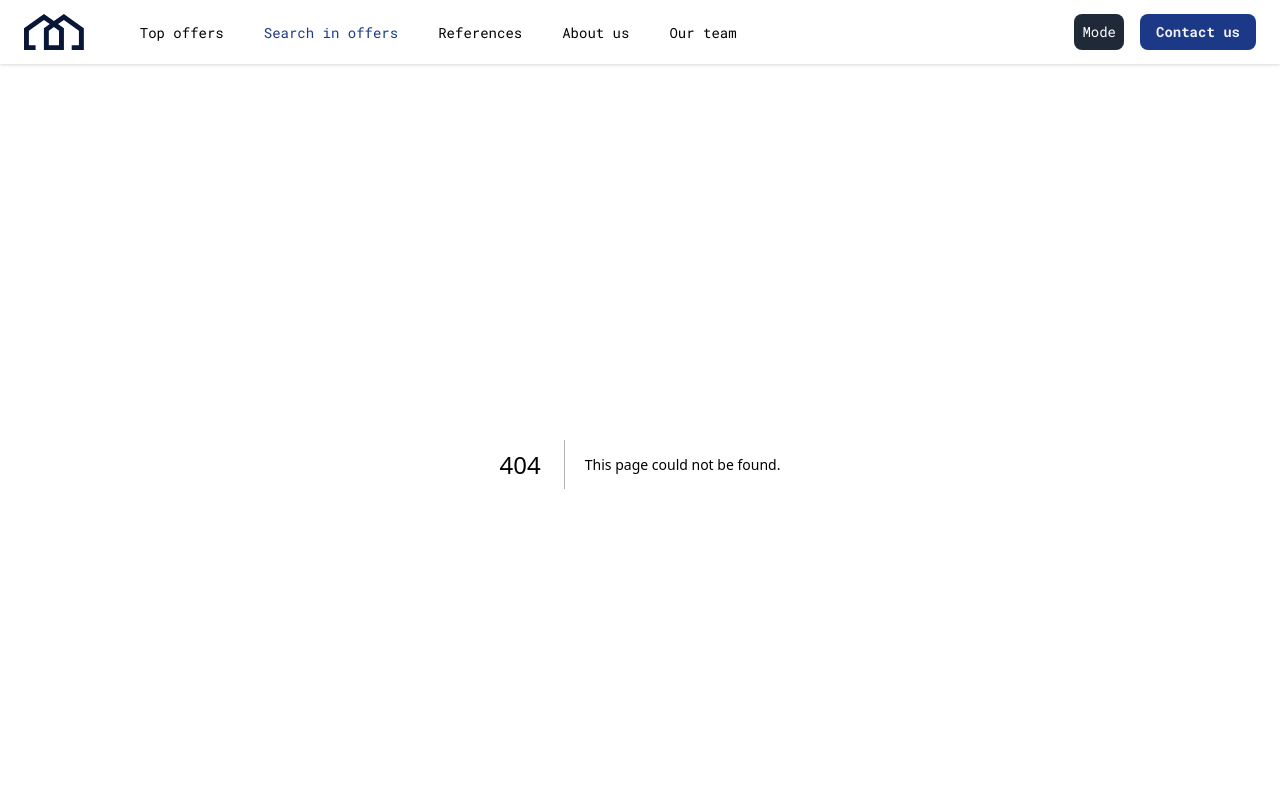
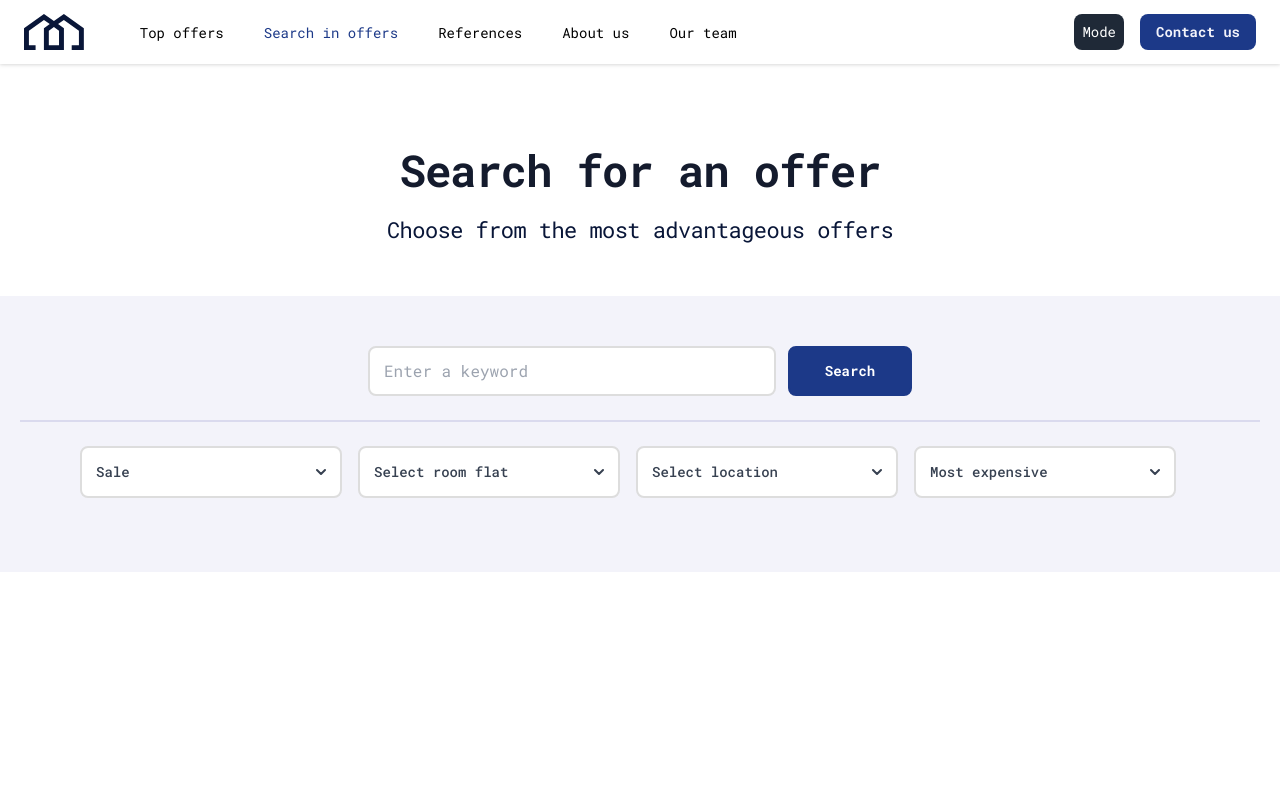
Before and after one commit to Nkiriobasi/home-finder-hub, a Next.js app: page /search-in-offers in a window 1280 px wide. Before the commit this address had no page. Shown: the top 800 px of the page. Built offline with nearby package versions, Linux system fonts and the light colour scheme.

Commit message:
made UI changes

```diff
--- a/src/app/layout.tsx
+++ b/src/app/layout.tsx
@@ -3,8 +3,9 @@ import './globals.css'
 
 import type { Metadata } from 'next'
 import localFont from 'next/font/local'
-import Header from '@/layouts/header/header'
-import Footer from './../layouts/footer/footer';
+import Header from '@/layouts/general/header/header'
+import Footer from './../layouts/general/footer/footer';
+import Newsletter from '@/layouts/general/newsletter/newsletter'
 
 const robotoMono = localFont({
   src: [
@@ -40,6 +41,7 @@ export default function RootLayout({ children }: { children: React.ReactNode })
         <Theme>
           <Header />
           {children}
+          <Newsletter />
           <Footer />
         </Theme>
       </body>
--- a/src/app/page.tsx
+++ b/src/app/page.tsx
@@ -1,20 +1,17 @@
-import OurTeam from "@/layouts/homepage/ourTeam/ourTeam";
-import Landing from "@/layouts/homepage/landing/landing";
-import TopOffers from "@/layouts/homepage/topOffers/topOffers";
-import AboutUs from "@/layouts/homepage/aboutUs/aboutUs";
-import References from "@/layouts/homepage/references/references";
-import Newsletter from "@/layouts/homepage/newsletter/newsletter";
-
+import OurTeam from "@/layouts/landing/ourTeam/ourTeam";
+import Heading from "@/layouts/landing/heading/heading";
+import TopOffers from "@/layouts/landing/topOffers/topOffers";
+import AboutUs from "@/layouts/landing/aboutUs/aboutUs";
+import References from "@/layouts/landing/references/references";
 
 export default function Home() {
   return (
     <main>
-      <Landing />
+      <Heading />
       <TopOffers />
       <AboutUs />
       <OurTeam />
       <References />
-      <Newsletter />
     </main>
   )
 }
--- /dev/null
+++ b/src/app/search-in-offers/page.tsx
@@ -0,0 +1,15 @@
+import Heading from '@/layouts/searchInOffers/heading/heading'
+import PropertyDisplay from '@/layouts/searchInOffers/propertyDisplay/propertyDisplay'
+import SearchFilters from '@/layouts/searchInOffers/searchFilters/searchFilters'
+
+const SearchInOffers = () => {
+  return (
+    <main>
+      <Heading />
+      <SearchFilters />
+      <PropertyDisplay />
+    </main>
+  )
+}
+
+export default SearchInOffers
--- a/src/components/dropDown/dropDown.tsx
+++ b/src/components/dropDown/dropDown.tsx
@@ -1,9 +1,15 @@
+"use client"
+
 import React, { useState } from "react";
 
+interface IMyProps {
+    defaultValue: string
+}
 
-const DropDown = () => {
+const DropDown: React.FC<IMyProps> = ({defaultValue}) => {
     const [dropdown, setdropdown] = useState(0);
-    const dropdownList = ["Tesla", "Volvo", "Mercedes"];
+    const [isOpen, setIsOpen] = useState(false);
+    const dropdownList = ["Tesla", "Volvo", "Mercedes", "Toyota"];
 
     const dropdownListClick = (index: React.SetStateAction<number>) => {
         setdropdown(index);
@@ -12,23 +18,37 @@ const DropDown = () => {
   return(
 
     <>
-        {/* <div className="max-w-[205px] bg-white">
+        <div className="max-w-[262px] w-full relative">
             <button
-                className="btn btn-secondary dropdown-toggle"
-                type="button"
+                onClick={() => setIsOpen(!isOpen)}
                 id="dropdownMenuButton"
                 data-toggle="dropdown"
                 aria-haspopup="true"
                 aria-expanded="false"
+                type="button"
+                className={`font-medium text-sm p-[14px] text-center
+                inline-flex rounded-lg bg-white items-center justify-between
+                w-full bg-inherit text-gray-700 dark:text-black border-2 border-solid
+                ${isOpen ? 'border-[#1C3988]' : 'border-[#DDDDDD]'}`}
             >
-                {dropdownList[dropdown]}
+                {/* {dropdownList[dropdown]} */}
+                {defaultValue} <svg className="w-2.5 h-2.5 ml-2.5" aria-hidden="true" xmlns="http://www.w3.org/2000/svg" fill="none" viewBox="0 0 10 6"><path stroke="currentColor" strokeLinecap="round" strokeLinejoin="round" strokeWidth="2" d="m1 1 4 4 4-4"/></svg>
             </button>
-            <div className="dropdown-menu" aria-labelledby="dropdownMenuButton">
+
+            <div
+                id="dropdownHover"
+                className={`w-full z-10 bg-white ${isOpen ? 'block' : 'hidden'}
+                divide-y divide-gray-100 rounded-lg shadow absolute top-[52px]`}
+            >
+                <ul
+                    className="py-2 text-sm text-gray-700 dark:text-black rounded-lg"
+                    aria-labelledby="dropdownMenuButton"
+                >
                     {dropdownList.map((value, index) => {
                         return (
                             <>
                                 <a
-                                className="dropdown-item"
+                                    className="block px-4 py-2 hover:bg-gray-100 dark:hover:bg-gray-600 dark:hover:text-white"
                                     href="#"
                                     onClick={() => dropdownListClick(index)}
                                     key={index}
@@ -38,34 +58,6 @@ const DropDown = () => {
                             </>
                         );
                     })}
-            </div>
-        </div> */}
-
-        <div className="max-w-[205px] bg-white rounded-lg">
-            <button
-                id="dropdownHoverButton"
-                data-dropdown-toggle="dropdownHover"
-                data-dropdown-trigger="hover"
-                type="button"
-                className="font-medium rounded-lg text-sm p-[14px] text-center inline-flex items-center justify-between w-full bg-inherit text-black"
-            >
-                Property type <svg className="w-2.5 h-2.5 ml-2.5" aria-hidden="true" xmlns="http://www.w3.org/2000/svg" fill="none" viewBox="0 0 10 6"><path stroke="currentColor" strokeLinecap="round" strokeLinejoin="round" strokeWidth="2" d="m1 1 4 4 4-4"/></svg>
-            </button>
-
-            <div id="dropdownHover" className="w-full z-10 bg-white hidden divide-y divide-gray-100 rounded-lg shadow dark:bg-gray-700">
-                <ul className="py-2 text-sm text-gray-700 dark:text-gray-200" aria-labelledby="dropdownHoverButton">
-                    <li>
-                        <a href="#" className="block px-4 py-2 hover:bg-gray-100 dark:hover:bg-gray-600 dark:hover:text-white">Dashboard</a>
-                    </li>
-                    <li>
-                        <a href="#" className="block px-4 py-2 hover:bg-gray-100 dark:hover:bg-gray-600 dark:hover:text-white">Settings</a>
-                    </li>
-                    <li>
-                        <a href="#" className="block px-4 py-2 hover:bg-gray-100 dark:hover:bg-gray-600 dark:hover:text-white">Earnings</a>
-                    </li>
-                    <li>
-                        <a href="#" className="block px-4 py-2 hover:bg-gray-100 dark:hover:bg-gray-600 dark:hover:text-white">Sign out</a>
-                    </li>
                 </ul>
             </div>
         </div>
--- a/src/layouts/footer/footer.jsx
+++ b/src/layouts/general/footer/footer.jsx
@@ -1,5 +1,5 @@
 import Image from 'next/image'
-import FooterLogo from '../../../public/footer-logo.svg'
+import FooterLogo from '../../../../public/footer-logo.svg'
 
 const Footer = () => {
   return (
--- a/src/layouts/searchInOffers/heading/heading.tsx
+++ b/src/layouts/searchInOffers/heading/heading.tsx
@@ -6,7 +6,7 @@ const Heading = () => {
     <section className='w-full max-w-full flex'>
         <div
             className="max-w-[1287px] mx-auto w-full md:pt-[80px] pt-[50px]
-            pb-[50px] sm:px-5 px-[14px] flex flex-col"
+            md:pb-[50px] pb-[34px] sm:px-5 px-[14px] flex flex-col"
         >
             <div className="flex flex-col items-center justify-start w-full">
                 <span className="inline-block text-center">
--- /dev/null
+++ b/src/layouts/searchInOffers/propertyDisplay/propertyDisplay.tsx
@@ -0,0 +1,13 @@
+import React from 'react'
+
+const PropertyDisplay = () => {
+  return (
+    <section className='w-full max-w-full flex h-[1000px]'>
+        <div
+            className="max-w-[1287px] mx-auto w-full md:py-[50px] py-[34px]
+            sm:px-5 px-[14px] flex flex-col"></div>
+    </section>
+  )
+}
+
+export default PropertyDisplay
--- /dev/null
+++ b/src/layouts/searchInOffers/searchFilters/searchFilters.tsx
@@ -0,0 +1,49 @@
+import Button from "@/components/button/button"
+import DropDown from "@/components/dropDown/dropDown"
+
+
+const SearchFilters = () => {
+  return (
+    <section className='w-full max-w-full flex bg-[#F3F3FA] dark:bg-inherit'>
+        <div
+            className="max-w-[1287px] mx-auto w-full md:pt-[50px] pt-[34px]
+            pb-[50px] sm:px-5 px-[14px] flex flex-col"
+        >
+            <div className="w-full flex flex-col items-center justify-start border-b-2 border-[#DADAEE] border-solid">
+                <div className="max-w-[544px] mx-auto mb-6 w-full">
+                    <form className="w-full flex items-center flex-auto gap-3">
+                        <input
+                            type="text"
+                            id='keywordSearch'
+                            name='keywordSearch'
+                            autoComplete='keywordSearch'
+                            placeholder="Enter a keyword"
+                            className="w-[75%] block border-2 border-[#DDDDDD] bg-inherit outline-none
+                            placeholder:lg:text-base placeholder:text-sm sm:text-base text-sm text-black bg-white
+                            py-[11px] sm:px-[14px] px-[11px] rounded-lg focus:outline-none focus:border-[#1C3988]
+                            focus:ring-[#1C3988]"
+                        />
+
+                        <Button
+                            text="Search"
+                            styles="py-[13px] sm:px-[20px] px-[13px] max-w-full border-2 border-solid flex-auto
+                            border-[#1C3988] bg-[#1C3988] text-white"
+                        />
+                    </form>
+                </div>
+            </div>
+
+            <div className="w-full flex flex-col items-center justify-start">
+                <div className="flex items-center gap-4 max-w-[1120px] mx-auto my-6 w-full">
+                    <DropDown defaultValue={"Sale"} />
+                    <DropDown defaultValue={"Select room flat"} />
+                    <DropDown defaultValue={"Select location"} />
+                    <DropDown defaultValue={"Most expensive"} />
+                </div>
+            </div>
+        </div>
+    </section>
+  )
+}
+
+export default SearchFilters
```
Also changed, not shown: src/layouts/general/header/header.tsx (renamed from src/layouts/header/header.tsx), src/layouts/general/newsletter/newsletter.tsx (renamed from src/layouts/landing/newsletter/newsletter.tsx). Lines whose indentation alone changed are shown as unchanged.
